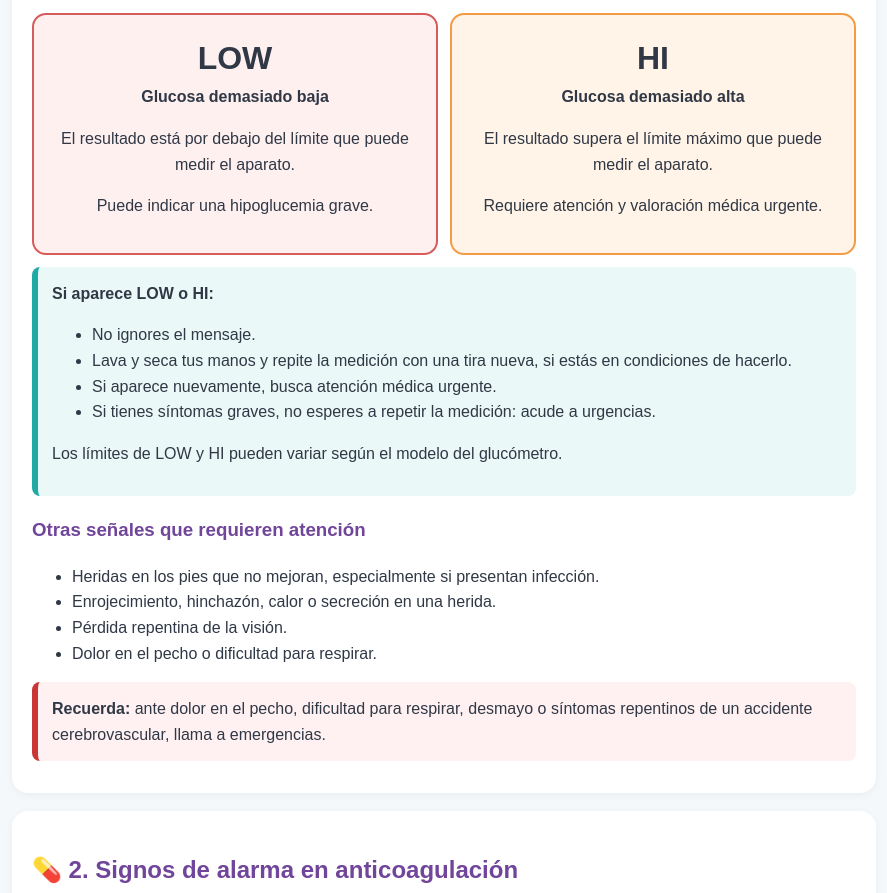
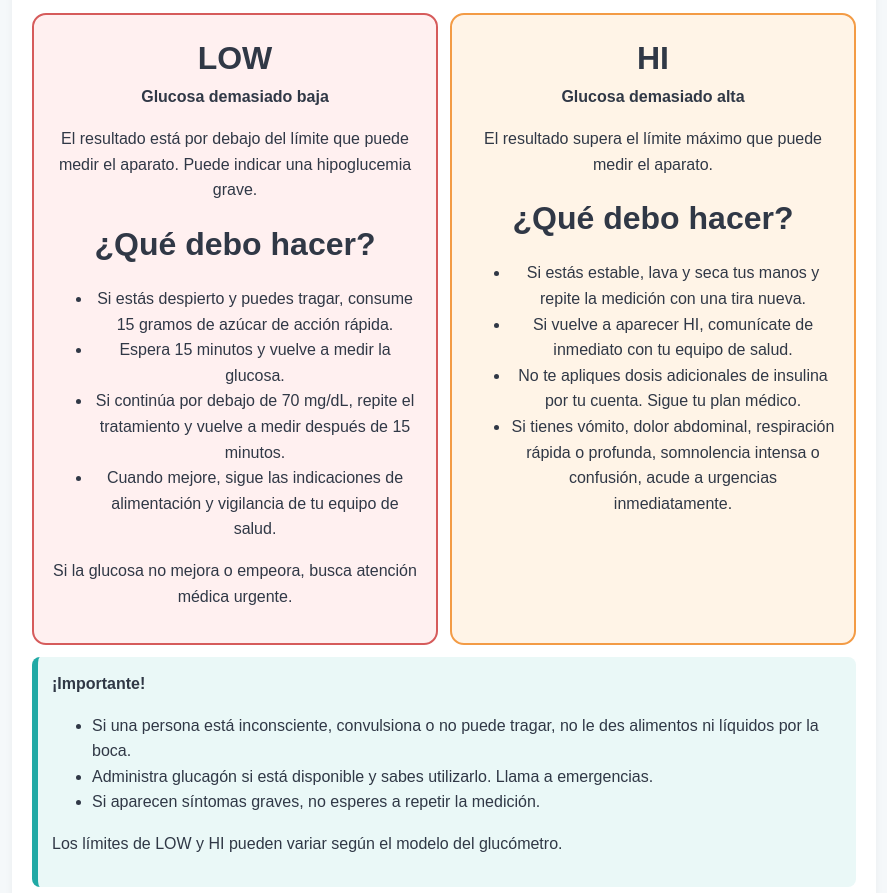
Before and after one commit to Transformarte-educacion/Transformarte-Educacion, a plain HTML site: page signos-alarma.html in a window 1280 px wide. Shown: the part 1923-2816 px from the top of the page, without its empty margins (196-1083 px from the left). Drawn offline with Linux system fonts and the light colour scheme.

Commit message:
Corrección de signos de alarma de diabetes y anticoagulación

```diff
--- a/signos-alarma.html
+++ b/signos-alarma.html
@@ -209,40 +209,40 @@ footer {
   <div class="low">
     <strong>LOW</strong>
     <b>Glucosa demasiado baja</b>
-    <p>El resultado está por debajo del límite que puede medir el aparato.</p>
-    <p>Puede indicar una hipoglucemia grave.</p>
+    <p>El resultado está por debajo del límite que puede medir el aparato. Puede indicar una hipoglucemia grave.</p>
+    <p><strong>¿Qué debo hacer?</strong></p>
+    <ul>
+      <li>Si estás despierto y puedes tragar, consume 15 gramos de azúcar de acción rápida.</li>
+      <li>Espera 15 minutos y vuelve a medir la glucosa.</li>
+      <li>Si continúa por debajo de 70 mg/dL, repite el tratamiento y vuelve a medir después de 15 minutos.</li>
+      <li>Cuando mejore, sigue las indicaciones de alimentación y vigilancia de tu equipo de salud.</li>
+    </ul>
+    <p>Si la glucosa no mejora o empeora, busca atención médica urgente.</p>
   </div>
+
   <div class="hi">
     <strong>HI</strong>
     <b>Glucosa demasiado alta</b>
     <p>El resultado supera el límite máximo que puede medir el aparato.</p>
-    <p>Requiere atención y valoración médica urgente.</p>
+    <p><strong>¿Qué debo hacer?</strong></p>
+    <ul>
+      <li>Si estás estable, lava y seca tus manos y repite la medición con una tira nueva.</li>
+      <li>Si vuelve a aparecer HI, comunícate de inmediato con tu equipo de salud.</li>
+      <li>No te apliques dosis adicionales de insulina por tu cuenta. Sigue tu plan médico.</li>
+      <li>Si tienes vómito, dolor abdominal, respiración rápida o profunda, somnolencia intensa o confusión, acude a urgencias inmediatamente.</li>
+    </ul>
   </div>
 </div>
 
 <div class="info">
-<strong>Si aparece LOW o HI:</strong>
-<ul>
-<li>No ignores el mensaje.</li>
-<li>Lava y seca tus manos y repite la medición con una tira nueva, si estás en condiciones de hacerlo.</li>
-<li>Si aparece nuevamente, busca atención médica urgente.</li>
-<li>Si tienes síntomas graves, no esperes a repetir la medición: acude a urgencias.</li>
-</ul>
-<p>Los límites de LOW y HI pueden variar según el modelo del glucómetro.</p>
+  <strong>¡Importante!</strong>
+  <ul>
+    <li>Si una persona está inconsciente, convulsiona o no puede tragar, no le des alimentos ni líquidos por la boca.</li>
+    <li>Administra glucagón si está disponible y sabes utilizarlo. Llama a emergencias.</li>
+    <li>Si aparecen síntomas graves, no esperes a repetir la medición.</li>
+  </ul>
+  <p>Los límites de LOW y HI pueden variar según el modelo del glucómetro.</p>
 </div>
-
-<h3>Otras señales que requieren atención</h3>
-<ul>
-<li>Heridas en los pies que no mejoran, especialmente si presentan infección.</li>
-<li>Enrojecimiento, hinchazón, calor o secreción en una herida.</li>
-<li>Pérdida repentina de la visión.</li>
-<li>Dolor en el pecho o dificultad para respirar.</li>
-</ul>
-<div class="alerta">
-<strong>Recuerda:</strong> ante dolor en el pecho, dificultad para respirar, desmayo o síntomas repentinos de un accidente cerebrovascular, llama a emergencias.
-</div>
-</section>
-
 <section id="anticoagulacion" class="card">
 <h2>💊 2. Signos de alarma en anticoagulación</h2>
 <p>Los anticoagulantes ayudan a prevenir la formación de coágulos, pero pueden aumentar el riesgo de sangrado.</p>
```
